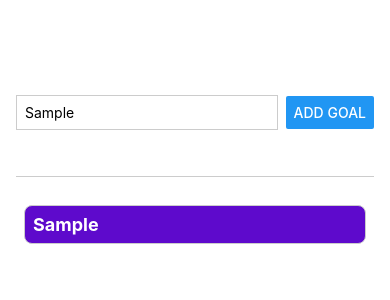
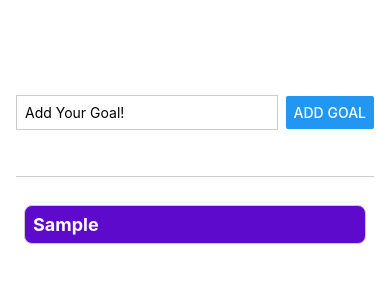
Before and after one commit to MohamedSabry000/ToDo-React-Native-App, a React Native app: screen / in a window 390 px wide. Both pictures are taken after typing "Sample" into the empty fields and a click on the button "ADD GOAL". Shown: the top 300 px of the page. Built offline with nearby package versions, Linux system fonts and the light colour scheme.

Commit message:
Delete Item

```diff
--- a/App.js
+++ b/App.js
@@ -1,35 +1,27 @@
 import { useState } from 'react';
-import { StyleSheet, Text, View, Button, TextInput, I18nManager, ScrollView, FlatList } from 'react-native';
+import { StyleSheet, View, FlatList } from 'react-native';
+import GoalInput from './GoalInput';
 import GoalItem from './GoalItem';
 
 export default function App() {
-  const [goal, setGoal] = useState('');
   const [goals, setGoals] = useState([]);
 
-  const goalInputHandler = (enteredText) => {
-    setGoal(enteredText);
+  const addGoalHandler = (goal) => {
+    setGoals(currentGoals => [...currentGoals, {label: goal, id: Math.random().toString()}]);
   }
 
-  const addGoalHandler = () => {
-    setGoals(currentGoals => [...currentGoals, {label: goal, id: Math.random().toString()}]);
+  const removeGoalHandler = (goalId) => {
+    setGoals(currentGoals => currentGoals.filter(goal => goal.id !== goalId));
   }
 
   return (
     <View style={styles.appContainer}>
-      <View style={styles.inputContainer}>
-        <TextInput
-          style={styles.textInput}
-          placeholder="Add Your Goal!"
-          value={goal}
-          onChangeText={goalInputHandler}
-        />
-        <Button title="Add Goal" onPress={addGoalHandler} />
-      </View>
+      <GoalInput onAddGoal={addGoalHandler} />
       <View style={styles.goalsContainer}>
         <FlatList
           data={goals}
           renderItem={({item}) =>
-            <GoalItem text={item.label}/>
+            <GoalItem item={item} onDelete={removeGoalHandler} />
           }
           alwaysBounceHorizontal={false}
           keyExtractor={(item, index) => item.id}
@@ -46,27 +38,9 @@ const styles = StyleSheet.create({
     paddingHorizontal: 16,
     flex: 1,
   },
-  inputContainer: {
-    flexDirection: I18nManager.isRTL ? "row-reverse" : "row",
-    justifyContent: 'space-between',
-    alignItems: 'center',
-    marginBottom: 20,
-    borderBottomWidth: 1,
-    borderBottomColor: '#ccc',
-    flex: 1,
-  },
-  textInput: {
-    flex: 1,
-    borderWidth: 1,
-    borderColor: '#CCC',
-    width: '70%',
-    marginRight: 8,
-    padding: 8,
-  },
   goalsContainer: {
     flex: 5,
     flexDirection: "column",
-    // justifyContent: 'space-between',
     paddingBottom: 20,
   }
 });
--- a/GoalInput.js
+++ b/GoalInput.js
@@ -0,0 +1,43 @@
+import React, { useState } from "react";
+import { StyleSheet, View, Button, TextInput, I18nManager} from 'react-native';
+
+export default function GoalInput({onAddGoal}) {
+  const [goal, setGoal] = useState('');
+
+  const addGoalHandler = () => {
+    onAddGoal(goal);
+    setGoal('');
+  }
+
+  return (
+    <View style={styles.inputContainer}>
+      <TextInput
+        style={styles.textInput}
+        placeholder="Add Your Goal!"
+        value={goal}
+        onChangeText={(text) => setGoal(text)}
+      />
+      <Button title="Add Goal" onPress={addGoalHandler} />
+    </View>
+  );
+}
+
+const styles = StyleSheet.create({
+  inputContainer: {
+    flexDirection: I18nManager.isRTL ? "row-reverse" : "row",
+    justifyContent: 'space-between',
+    alignItems: 'center',
+    marginBottom: 20,
+    borderBottomWidth: 1,
+    borderBottomColor: '#ccc',
+    flex: 1,
+  },
+  textInput: {
+    flex: 1,
+    borderWidth: 1,
+    borderColor: '#CCC',
+    width: '70%',
+    marginRight: 8,
+    padding: 8,
+  },
+});
--- a/GoalItem.js
+++ b/GoalItem.js
@@ -1,11 +1,13 @@
 import React from 'react'
-import { StyleSheet, Text, View } from 'react-native'
+import { Pressable, StyleSheet, Text, View } from 'react-native'
 
-export default function GoalItem({text}) {
+export default function GoalItem({item, onDelete}) {
   return (
-    <View style={styles.goalItem}>
-      <Text style={styles.goalText}>{text}</Text>
-    </View>
+    <Pressable onPress={() => onDelete(item.id)}>
+      <View style={styles.goalItem}>
+        <Text style={styles.goalText}>{item.label}</Text>
+      </View>
+    </Pressable>
   )
 }
 
```
